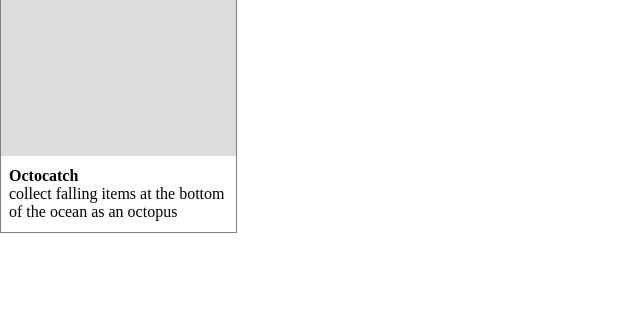
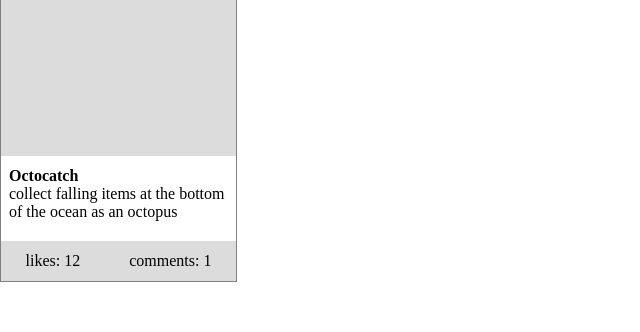
Before and after one commit to deepsea-dev/postdev, a Flask app: page / in a window 1280 px wide. Shown: the part 164-496 px from the top of the page, without its empty margins (0-640 px from the left). Run offline with Flask 2, Linux system fonts and the light colour scheme.

Commit message:
add footer

```diff
--- a/site/static/styles.css
+++ b/site/static/styles.css
@@ -23,7 +23,7 @@ nav {
 }
 
 .project {
-  border: 1px  solid gray ;
+  border: 1px solid gray ;
   width: 235px;
 }
 
@@ -39,3 +39,16 @@ nav {
 .project-header {
   font-weight: 600;
 }
+
+.project-tagline {
+  height: 2.8em;
+  overflow: hidden;
+}
+
+.project-footer {
+  display: flex;
+  justify-content: space-around;
+  align-items: center;
+  background-color: gainsboro;
+  height: 40px;
+}
--- a/site/templates/index.html
+++ b/site/templates/index.html
@@ -19,6 +19,10 @@
           <div class="project-header">Octocatch</div>
           <div class="project-tagline">collect falling items at the bottom of the ocean as an octopus </div>
         </div>
+        <div class="project-footer">
+          <div>likes: 12</div>
+          <div>comments: 1</div>
+        </div>
       </div>
     </div>
   </body>
```
